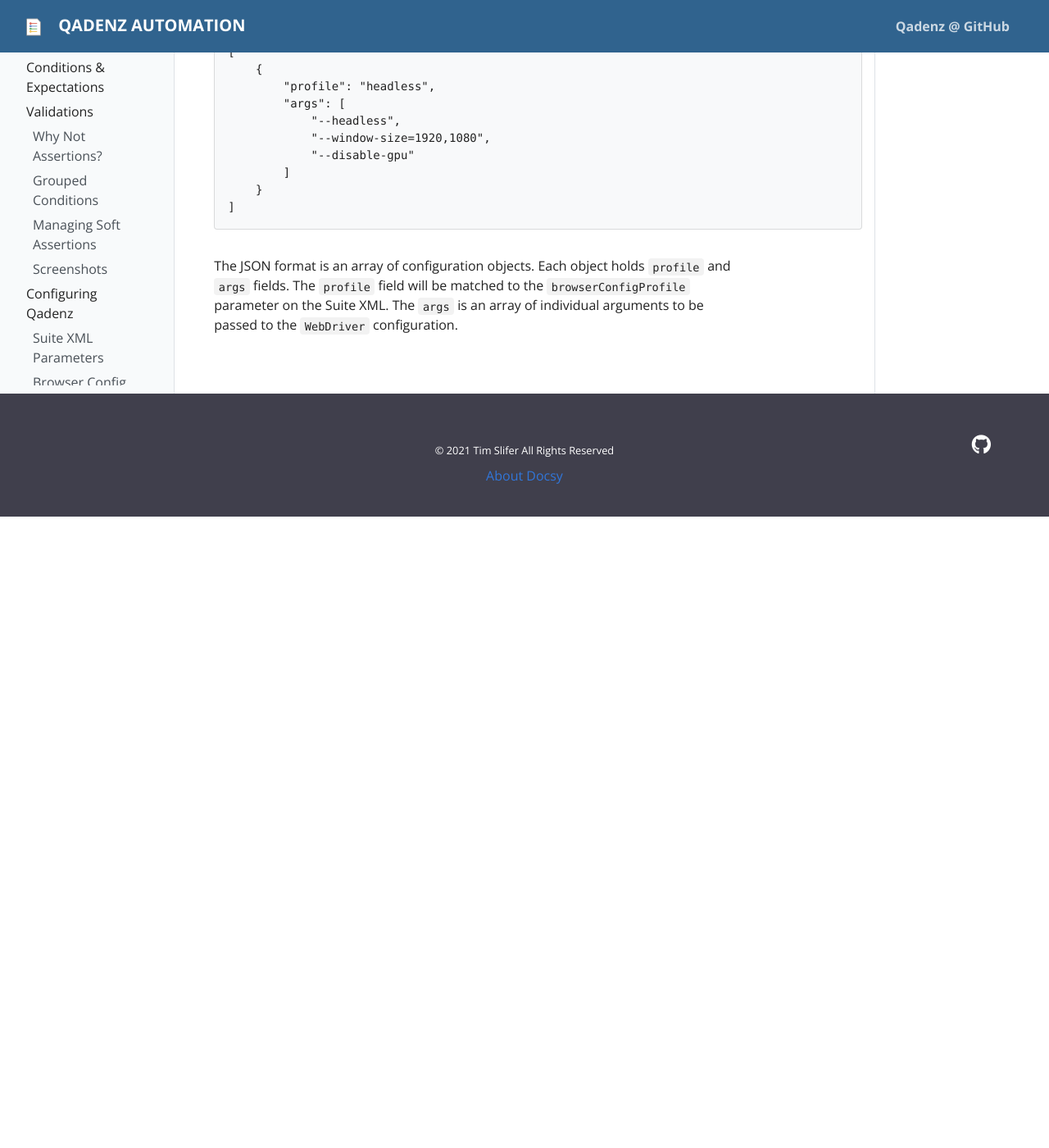
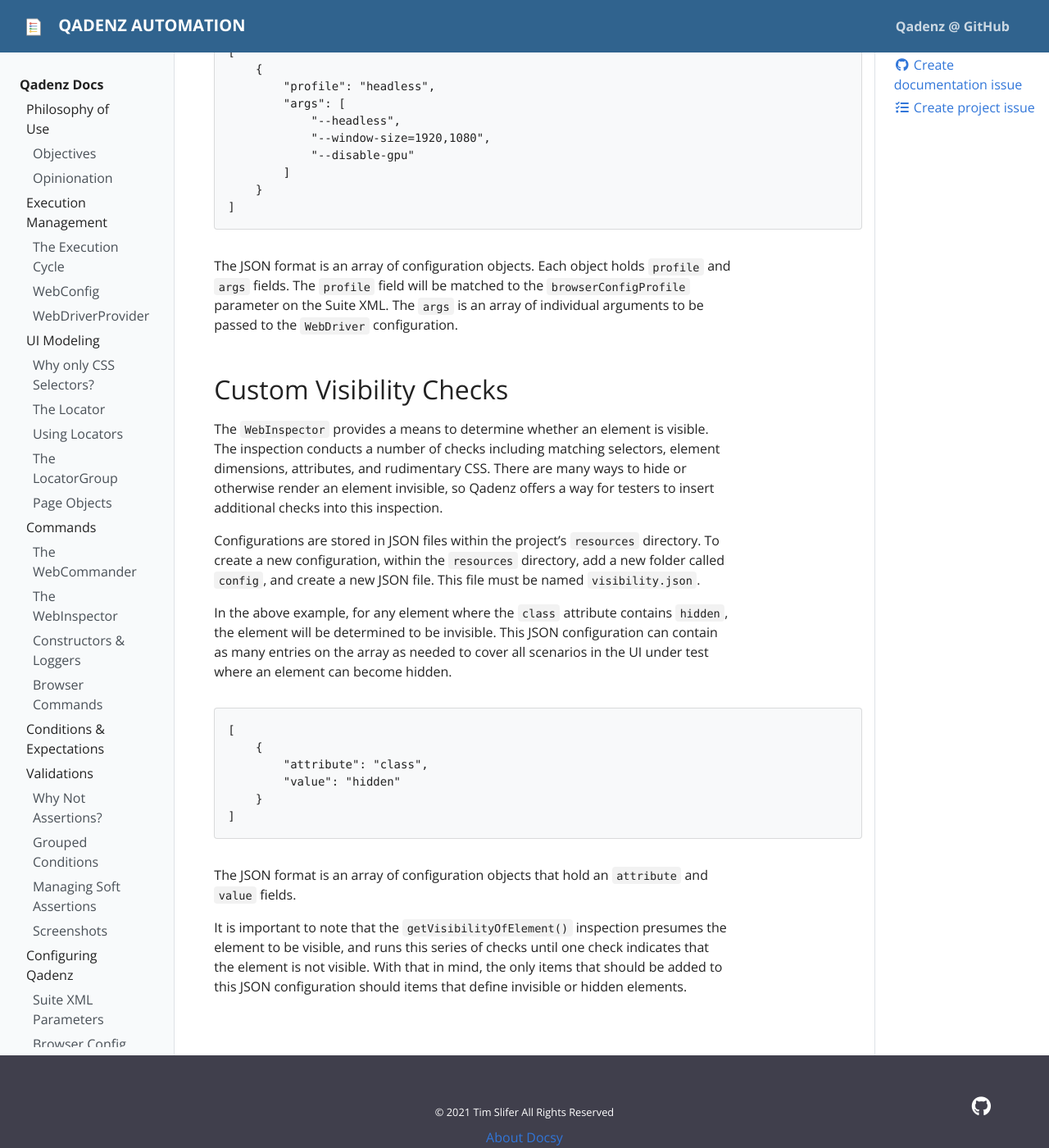
Before and after one commit to qadenz/qadenz.github.io, a Jekyll site: the page built from pages/docs.md, in a window 1280 px wide and 1400 px high, scrolled down 21211 px. Shown: the whole window at 82% size. Built offline with Jekyll 4.4.1, drawn with Linux system fonts in a browser that asks for light colours; before the commit the page ends 21841 px from its top, so only the background shows below that.

Commit message:
added custom visibility checks section

````diff
--- a/_data/toc.yml
+++ b/_data/toc.yml
@@ -63,3 +63,5 @@
           url: "docs#testng-suite-xml-parameters"
         - title: Browser Config Profiles
           url: "docs#browser-configuration-profiles"
+        - title: Custom Visibility Checks
+          url: "docs#custom-visibility-checks"
--- a/pages/docs.md
+++ b/pages/docs.md
@@ -504,3 +504,24 @@ This example configures Chrome to run in headless mode.
 ```
 
 The JSON format is an array of configuration objects. Each object holds `profile` and `args` fields. The `profile` field will be matched to the `browserConfigProfile` parameter on the Suite XML. The `args` is an array of individual arguments to be passed to the `WebDriver` configuration.
+
+## Custom Visibility Checks
+
+The `WebInspector` provides a means to determine whether an element is visible. The inspection conducts a number of checks including matching selectors, element dimensions, attributes, and rudimentary CSS. There are many ways to hide or otherwise render an element invisible, so Qadenz offers a way for testers to insert additional checks into this inspection.
+
+Configurations are stored in JSON files within the project's `resources` directory. To create a new configuration, within the `resources` directory, add a new folder called `config`, and create a new JSON file. This file must be named `visibility.json`.
+
+In the above example, for any element where the `class` attribute contains `hidden`, the element will be determined to be invisible. This JSON configuration can contain as many entries on the array as needed to cover all scenarios in the UI under test where an element can become hidden.
+
+```
+[
+    {
+        "attribute": "class",
+        "value": "hidden"
+    }
+]
+```
+
+The JSON format is an array of configuration objects that hold an `attribute` and `value` fields.
+
+It is important to note that the `getVisibilityOfElement()` inspection presumes the element to be visible, and runs this series of checks until one check indicates that the element is not visible. With that in mind, the only items that should be added to this JSON configuration should items that define invisible or hidden elements.
````
